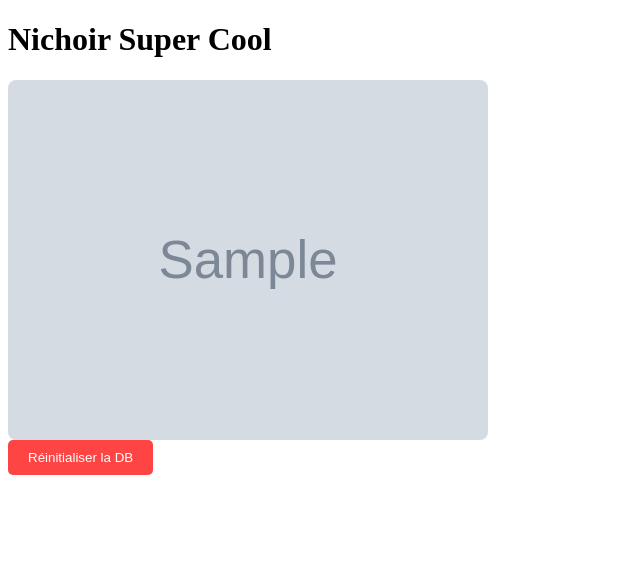
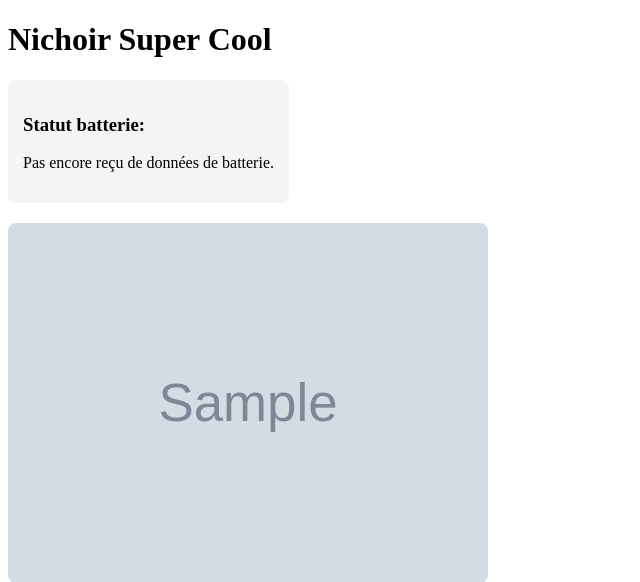
Before and after one commit to arthurrondia/ProjetNichoir, a Python web app: template pi/website/templates/index.html in a window 1280 px wide. Shown: the top 582 px of the page, without its empty margins (0-640 px from the left). Run offline with Jinja, Linux system fonts and the light colour scheme; the template is opened without the code that fills it: most values are stand-ins (such as "Sample title", 1, 10 or a date in 2020); grey boxes marked "Sample" are stand-in pictures.

Commit message:
fixed battery monitoring

```diff
--- a/pi/website/app.py
+++ b/pi/website/app.py
@@ -48,6 +48,8 @@ def start_mqtt(): #fires at start
 def index():
     latest_battery = BatteryStatus.query.order_by(BatteryStatus.timestamp.desc()).first()
     images = ImageEntry.query.order_by(ImageEntry.timestamp.desc()).all() #looks for all images in the db
+    if (latest_battery == None):
+        return render_template('index.html',images=images, battery=500)
     return render_template('index.html', images=images, battery=latest_battery)
 
 if __name__ == '__main__':
--- a/pi/website/templates/index.html
+++ b/pi/website/templates/index.html
@@ -11,6 +11,14 @@
 </head>
 <body>
     <h1>Nichoir Super Cool</h1>
+    <div class="battery-card">
+        <h3>Statut batterie:</h3>
+        {% if battery < 5 %}
+            <p>Dernier relevé de batterie: <strong>{{ battery.level }}%</strong> (à {{ battery.timestamp.strftime('%H:%M:%S') }})</p>
+        {% else %}
+            <p>Pas encore reçu de données de batterie.</p>
+        {% endif %}
+    </div>
     <div class="gallery">
         {% for img in images %}
             <img src="{{ url_for('static', filename='images/' + img.filename) }}">
```
